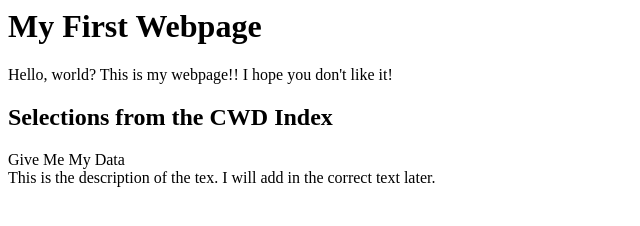
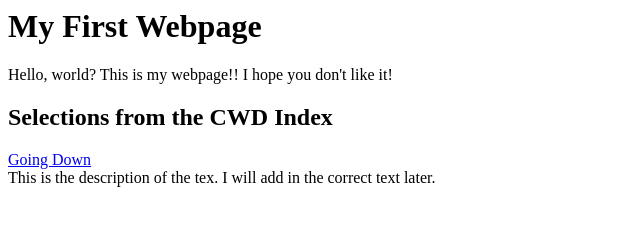
Before and after one commit to jagarcia2789/Hola-Mundo-2026, a plain HTML site: page index.html in a window 1280 px wide. Shown: the whole page, without its empty margins (0-640 px from the left). Drawn offline with Linux system fonts and the light colour scheme.

Commit message:
Added a link to the page index.html

```diff
--- a/index.html
+++ b/index.html
@@ -6,7 +6,7 @@
     <h1>My First Webpage</h1>
     <p> Hello, world? This is my webpage!! I hope you don't like it! </p>
     <h2>Selections from the CWD Index</h2>
-    <p>Give Me My Data<br>
+    <p><a href="https://www.sittes.net/goingdown/">Going Down</a><br>
     This is the description of the tex. I will add in the correct text later.</p>
   </body>
 </htmt>
```
